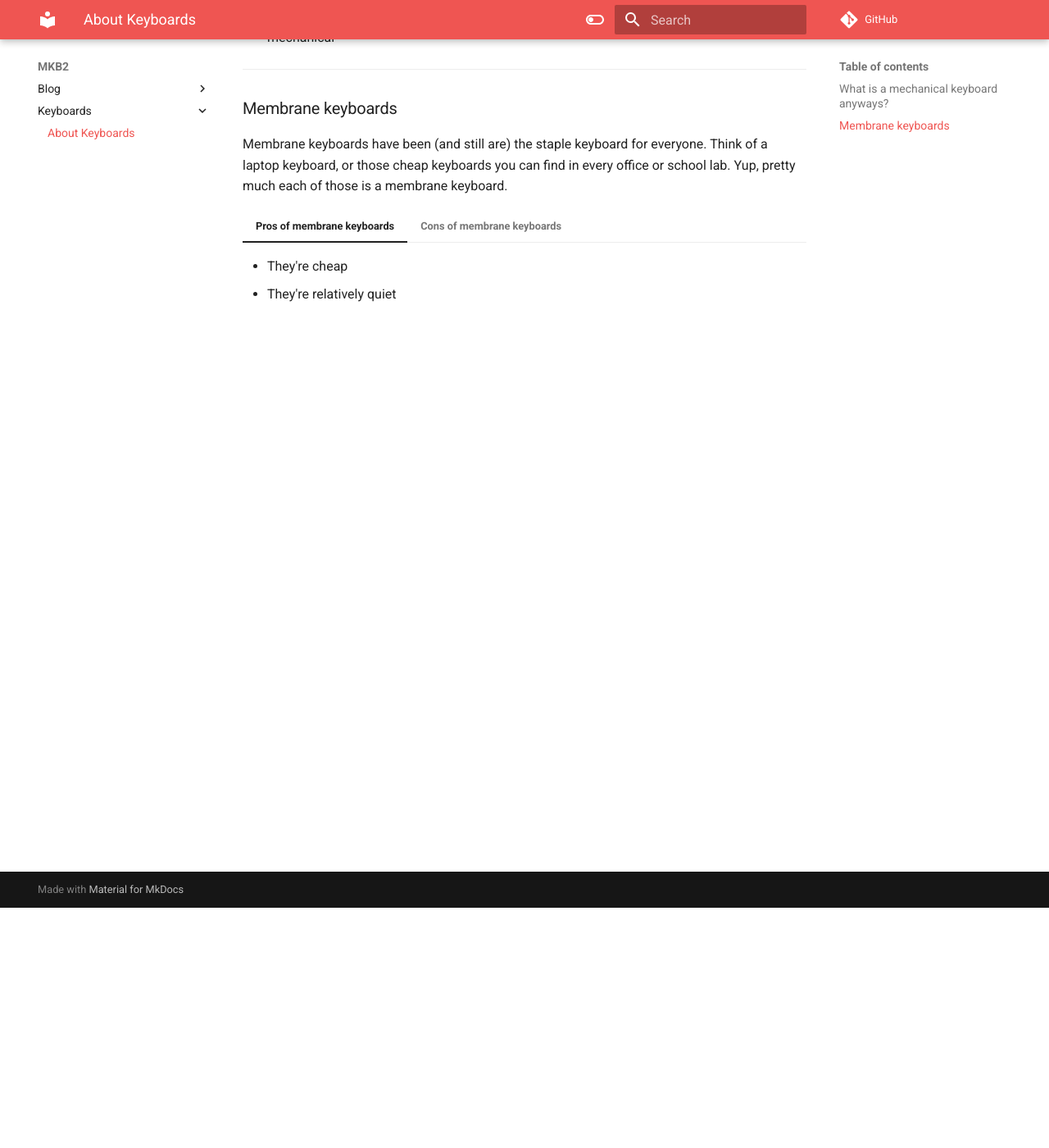
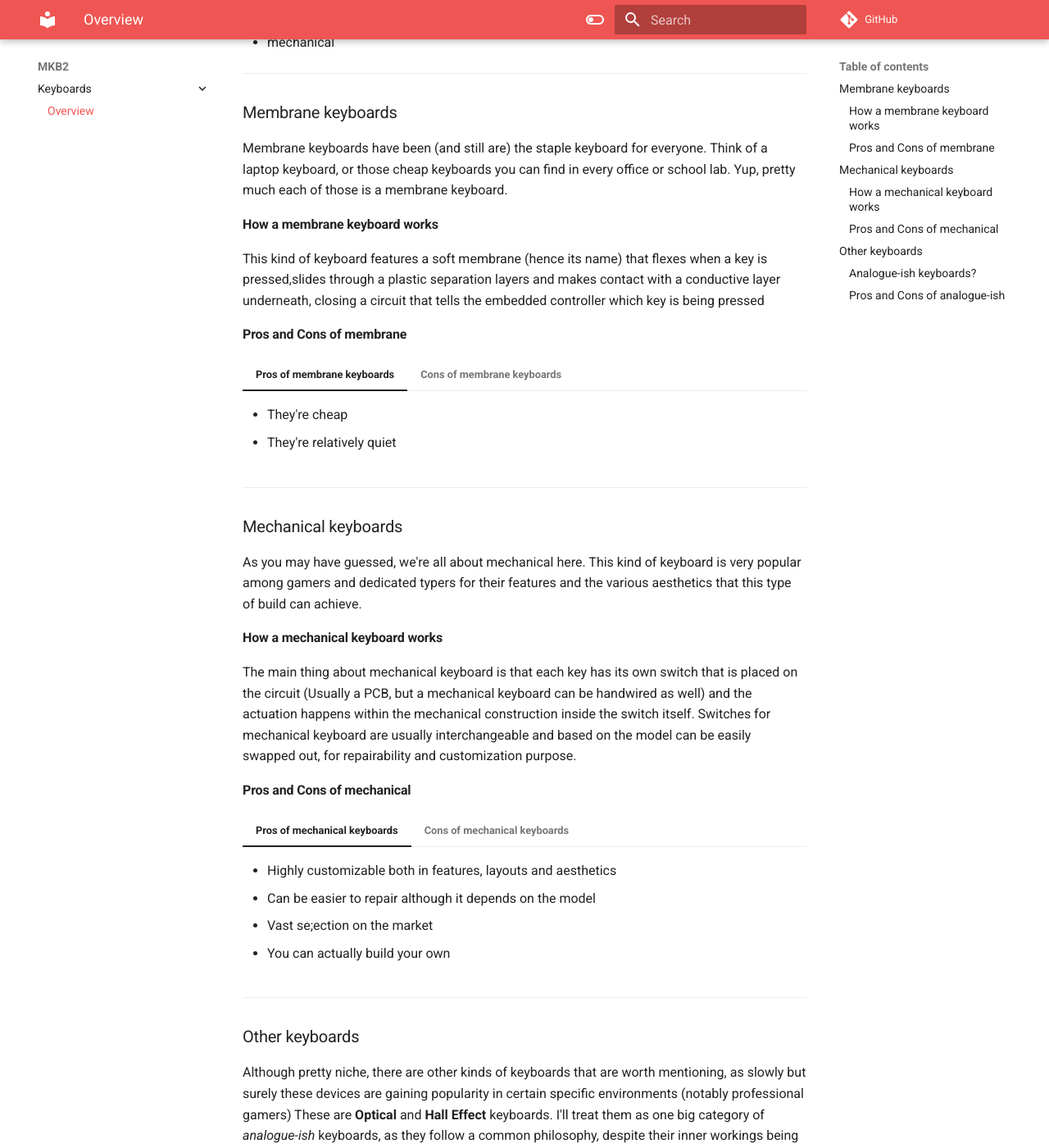
Before and after one commit to DrG95/mkb2, an MkDocs documentation site: the page built from docs/keyboards/index.md, in a window 1280 px wide and 1400 px high, scrolled down 293 px. Shown: the whole window at 82% size. Built offline with MkDocs 1.6.1 and Material for MkDocs 9.7.7, drawn with Linux system fonts in a browser that asks for light colours; comment, search, counter and statistics services are not loaded; some of the changed text lies outside the part shown.

Commit message:
Edits to docs structure Edits to actual docs content

```diff
--- a/docs/keyboards/index.md
+++ b/docs/keyboards/index.md
@@ -1,8 +1,7 @@
-# About Keyboards
+# Overview
 
-### *What is a mechanical keyboard anyways?*
-
-A PC Keyboard can belong to one of two main categories, differentiating themselves by their actuation mechanism, being:
+On a fundamental level, a keyboard is a device that has keys (duh) and an embedded chip that registers when keys are pressed, sending a corresponding signal to the host device (aka your PC)
+Most PC Keyboards belong to one of two main categories, differentiating themselves by their actuation mechanism, being:
 
 * membrane
 * mechanical
@@ -12,7 +11,11 @@ A PC Keyboard can belong to one of two main categories, differentiating themselv
 ### Membrane keyboards
 Membrane keyboards have been (and still are) the staple keyboard for everyone. Think of a laptop keyboard, or those cheap keyboards you can find in every office or school lab. Yup, pretty much each of those is a membrane keyboard.
 
-<!-- TODO: how a membrane keyboard works -->
+#### How a membrane keyboard works
+This kind of keyboard features a soft membrane (hence its name) that flexes when a key is pressed,slides through a plastic separation layers and makes contact with a conductive layer underneath, closing a circuit that tells the embedded controller which key is being pressed
+
+#### Pros and Cons of membrane
+
 === "Pros of membrane keyboards"
 
     * They're cheap
@@ -22,3 +25,50 @@ Membrane keyboards have been (and still are) the staple keyboard for everyone. T
 
     * They DO feel cheap
     * The whole keeb needs to be replaced when the membrane is damaged
+    * Many membrane keyboards don't have important QoL features such as NKRO, although this hardly has much to do with the membrane mechanism itself, it's worth noting
+
+---
+
+### Mechanical keyboards
+As you may have guessed, we're all about mechanical here.
+This kind of keyboard is very popular among gamers and dedicated typers for their features and the various aesthetics that this type of build can achieve.
+
+#### How a mechanical keyboard works
+The main thing about mechanical keyboard is that each key has its own switch that is placed on the circuit (Usually a PCB, but a mechanical keyboard can be handwired as well) and the actuation happens within the mechanical construction inside the switch itself. Switches for mechanical keyboard are usually interchangeable and based on the model can be easily swapped out, for repairability and customization purpose.
+
+#### Pros and Cons of mechanical
+
+=== "Pros of mechanical keyboards"
+
+    * Highly customizable both in features, layouts and aesthetics
+    * Can be easier to repair although it depends on the model
+    * Vast se;ection on the market
+    * You can actually build your own
+
+=== "Cons of mechanical keyboards"
+
+    * Can be very expensive compared to membrane keyboards
+    * Potentially pretty noisy (there are ways to prevent this, however)
+
+---
+
+### Other keyboards
+Although pretty niche, there are other kinds of keyboards that are worth mentioning, as slowly but surely these devices are gaining popularity in certain specific environments (notably professional gamers)
+These are **Optical** and **Hall Effect** keyboards. I'll treat them as one big category of *analogue-ish* keyboards, as they follow a common philosophy, despite their inner workings being different
+
+#### *Analogue-ish* keyboards?
+Instead of relying on hardware closing and opening a circuit to register key presses, both optical and Hall effect keyboards make use of (usually analogue) sensors to perceive when a key is being pressed.
+Specifically, Hall effect switches have a magnet inside that interacts with a magnetic sensor that determines how far the magnet is, while optical keyboards use an infrared emitter and receiver to monitor the state of the switch (Think of those spy action movie scenes where the characters have to dodge the lasers otherwise the alarm rings. Same principle. really). When the switch is pressed, the internal stem descends and triggers the relative sensor. Both these technologies allow for an analogue reading of the key's state (aka not only it can be determined whether a key is being pressed, but also how far it is being pressed), allowing many particular interactions that are not possible with traditional keyboards (i.e. one can make a character in a game walk or sprint only based on how hard they press the movement key)
+
+#### Pros and Cons of *analogue-ish*
+
+=== "Pros of *analogue-ish*"
+
+    * Very rich in features
+    * As the overall construction is similar to mechanic keebs, they share the same potential for customization and repairability
+
+=== "Cons of *analogue-ish*"
+
+    * Few manufacturers make those kinds of devices
+    * Very expensive compared to other types of keyboard
+    * As for now the customization is actually limited due to poor selection of options
--- a/mkdocs.yml
+++ b/mkdocs.yml
@@ -23,8 +23,8 @@ theme:
       name: Switch to dark mode
   user_color_mode_toggle: true
 plugins:
-  - blog:
-      blog_dir: blog
+  # - blog:
+  #     blog_dir: blog
   - glightbox:
       auto_caption: true
   - offline
```
Also changed, not shown: index.md (deleted, +0 -5 lines), 1 other file.
